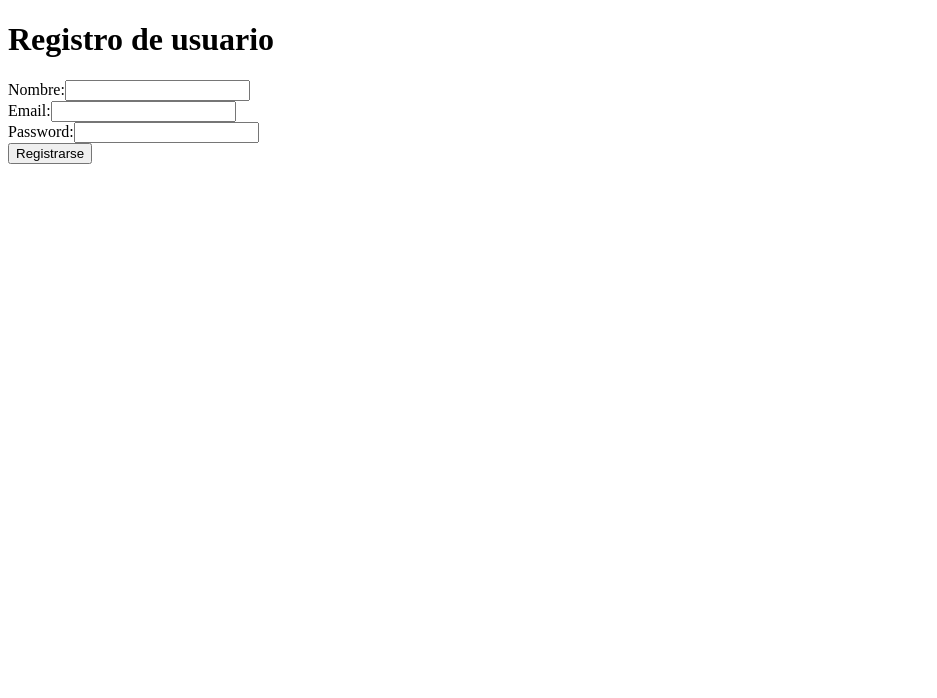
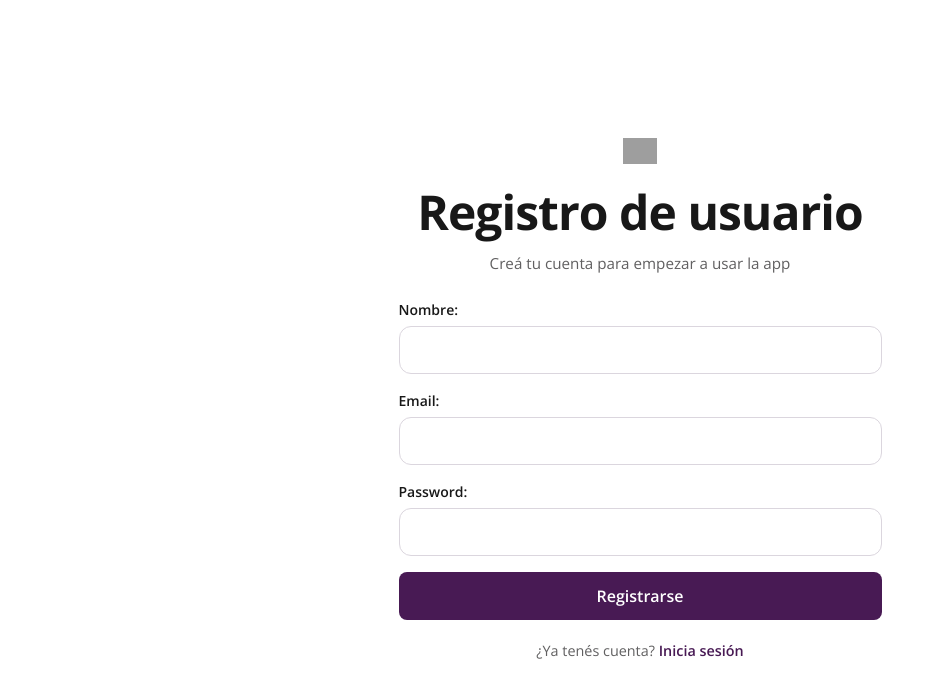
Before and after one commit to Matu-Dev-JS/2026_UTN_SLACK_TM_MAR_JUE_OCT, a React (Vite) app in the folder Frontend/: page /register in a window 1280 px wide. Shown: the top 698 px of the page, without its empty margins (0-937 px from the left). Built offline with nearby package versions, Linux system fonts and the light colour scheme; no server answers; grey boxes are pictures that could not be loaded.

Commit message:
Clase 26

```diff
--- /dev/null
+++ b/Frontend/src/Components/Alert/Alert.css
@@ -0,0 +1,79 @@
+/*
+  Alertas inline (variables semanticas definidas en globals.css).
+  Aparecen dentro del flujo del formulario y empujan el contenido,
+  sin overlay ni modal.
+*/
+
+.alert {
+  display: flex;
+  align-items: flex-start;
+  gap: 10px;
+  width: 100%;
+  padding: 12px 14px;
+  font-size: 0.925rem;
+  line-height: 1.45;
+  border-radius: var(--radius-sm);
+  border: 1px solid transparent;
+  text-align: left;
+  animation: alert-in 0.25s ease-out;
+}
+
+/* Indicador visual a la izquierda compatible con la flexbox del banner */
+.alert::before {
+  flex-shrink: 0;
+  font-weight: 700;
+  line-height: 1.45;
+}
+
+.alert--error {
+  background-color: var(--error-bg);
+  border-color: rgba(224, 30, 90, 0.35);
+  border-left: 4px solid var(--error-color);
+  color: var(--error-ink);
+}
+
+.alert--error::before {
+  content: '⚠';
+  color: var(--error-color);
+}
+
+.alert--success {
+  background-color: var(--success-bg);
+  border-color: rgba(43, 172, 118, 0.35);
+  border-left: 4px solid var(--success-color);
+  color: var(--success-ink);
+}
+
+.alert--success::before {
+  content: '✓';
+  color: var(--success-color);
+}
+
+.alert--info {
+  background-color: var(--info-bg);
+  border-color: rgba(18, 100, 163, 0.3);
+  border-left: 4px solid var(--info-color);
+  color: var(--info-ink);
+}
+
+.alert--info::before {
+  content: 'ⓘ';
+  color: var(--info-color);
+}
+
+@keyframes alert-in {
+  from {
+    opacity: 0;
+    transform: translateY(-4px);
+  }
+  to {
+    opacity: 1;
+    transform: translateY(0);
+  }
+}
+
+@media (prefers-reduced-motion: reduce) {
+  .alert {
+    animation: none;
+  }
+}
--- /dev/null
+++ b/Frontend/src/Components/Alert/Alert.jsx
@@ -0,0 +1,21 @@
+import React from 'react'
+import './Alert.css'
+
+/*
+  Mensaje inline de feedback para el usuario (errores del servidor,
+  confirmaciones, avisos). Se renderiza en el flujo del formulario,
+  no como modal.
+
+  Uso:
+    <Alert type="error">El correo ya esta registrado</Alert>
+    <Alert type="success">Registro exitoso</Alert>
+*/
+function Alert({ type = 'info', children }) {
+  return (
+    <div role='status' className={`alert alert--${type}`}>
+      {children}
+    </div>
+  )
+}
+
+export default Alert
--- /dev/null
+++ b/Frontend/src/Components/Form/Form.css
@@ -0,0 +1,184 @@
+/*
+  Estilos de formularios de la aplicacion (reutilizables en Register,
+  Login, etc.). Consume las variables de globals.css.
+*/
+
+/* ---------- Layout de pantalla (fondo + tarjeta centrada) ---------- */
+
+.form-screen {
+  min-height: 100vh;
+  display: flex;
+  align-items: center;
+  justify-content: center;
+  padding: 24px 16px;
+  background-color: var(--surface);
+}
+
+.form-card {
+  width: 100%;
+  background-color: var(--surface);
+  border-radius: var(--radius-lg);
+  padding: 36px;
+}
+
+.form-title {
+  font-size: 48px;
+  font-weight: 700;
+  letter-spacing: -0.02em;
+  text-align: center;
+  white-space: nowrap; /* titulo siempre en una linea */
+  margin-bottom: 4px;
+}
+
+.form-logo {
+  display: block;
+  margin: 0 auto 12px;
+}
+
+.form-subtitle {
+  font-size: 0.95rem;
+  color: var(--text-muted);
+  text-align: center;
+  margin-bottom: 24px;
+}
+
+/* ---------- Formulario ---------- */
+
+.form-stack {
+  display: flex;
+  flex-direction: column;
+  gap: 16px;
+  width: 100%;
+  max-width: 483px; /* los campos tienen limite aunque el card no */
+  margin: 0 auto;
+}
+
+.form-field {
+  display: flex;
+  flex-direction: column;
+}
+
+.form-field__label {
+  font-size: 0.875rem;
+  font-weight: 600;
+  margin-bottom: 6px;
+  color: var(--ink);
+}
+
+.form-field__input {
+  width: 100%;
+  min-height: 48px;
+  padding: 12px 14px;
+  font-size: 1rem; /* evita zoom automatico en iOS */
+  font-family: inherit;
+  color: var(--ink);
+  background-color: var(--surface);
+  border: 1.5px solid var(--border);
+  border-radius: 12px;
+  transition: border-color 0.2s ease, box-shadow 0.2s ease;
+}
+
+.form-field__input:hover:not(:focus) {
+  border-color: var(--border-strong);
+}
+
+.form-field__input:focus {
+  outline: none;
+  border-color: transparent;
+  box-shadow:
+    0 0 0 1px var(--brand),
+    0 0 0 5px color-mix(in srgb, var(--brand) 30%, transparent);
+}
+
+/* ---------- Boton primario ---------- */
+
+.form-btn {
+  display: flex;
+  align-items: center;
+  justify-content: center;
+  gap: 10px;
+  width: 100%;
+  min-height: 48px;
+  padding: 12px 16px;
+  font-family: inherit;
+  font-size: 1rem;
+  font-weight: 600;
+  color: #ffffff;
+  background-color: var(--brand);
+  border: none;
+  border-radius: var(--radius-sm);
+  cursor: pointer;
+  transition: background-color 0.2s ease, transform 0.05s ease;
+}
+
+.form-btn:hover:not(:disabled) {
+  background-color: var(--brand-dark);
+}
+
+.form-btn:active:not(:disabled) {
+  transform: scale(0.99);
+}
+
+.form-btn:focus-visible {
+  outline: 3px solid var(--brand-soft);
+  outline-offset: 2px;
+}
+
+.form-btn:disabled {
+  opacity: 0.75;
+  cursor: progress;
+}
+
+.form-btn__spinner {
+  width: 18px;
+  height: 18px;
+  flex-shrink: 0;
+  border: 2.5px solid rgba(255, 255, 255, 0.35);
+  border-top-color: #ffffff;
+  border-radius: 50%;
+  animation: form-spin 0.7s linear infinite;
+}
+
+@keyframes form-spin {
+  to {
+    transform: rotate(360deg);
+  }
+}
+
+/* ---------- Pie: link a otra pantalla ---------- */
+
+.form-footer {
+  margin-top: 20px;
+  text-align: center;
+  font-size: 0.9rem;
+  color: var(--text-muted);
+}
+
+.form-footer a {
+  color: var(--brand);
+  font-weight: 600;
+  text-decoration: none;
+}
+
+.form-footer a:hover {
+  text-decoration: underline;
+}
+
+/* ---------- Responsive (pantallas pequeñas) ---------- */
+
+@media (max-width: 480px) {
+  .form-screen {
+    padding: 16px 12px;
+  }
+
+  .form-card {
+    padding: 24px 20px;
+    border-radius: 14px;
+  }
+
+  /* 48px se escriba en una sola linea, en pantallas pequeñas se escala
+     para que quepa sin desbordar el card (mantiene la misma linea). */
+  .form-title {
+    font-size: 7vw;
+  }
+}
--- /dev/null
+++ b/Frontend/src/Components/Form/FormButton.jsx
@@ -0,0 +1,31 @@
+import React from 'react'
+import './Form.css'
+
+/*
+  Boton primario de formulario. Cuando `loading` es true queda
+  deshabilitado y muestra un spinner con texto de progreso, sin
+  cambiar de tamaño (mismo ancho/alto) para no mover el layout.
+
+  Uso:
+    <FormButton loading={loading}>Registrarse</FormButton>
+*/
+function FormButton({ loading = false, disabled = false, children }) {
+  return (
+    <button
+      type='submit'
+      className={`form-btn${loading ? ' form-btn--loading' : ''}`}
+      disabled={loading || disabled}
+    >
+      {loading ? (
+        <>
+          <span className='form-btn__spinner' aria-hidden='true'></span>
+          Registrando…
+        </>
+      ) : (
+        children
+      )}
+    </button>
+  )
+}
+
+export default FormButton
--- /dev/null
+++ b/Frontend/src/Components/Form/TextField.jsx
@@ -0,0 +1,45 @@
+import React from 'react'
+import './Form.css'
+
+/*
+  Campo de formulario reutilizable (label + input).
+
+  Uso:
+    <TextField
+      name="email"
+      label="Email:"
+      type="email"
+      value={formState.email}
+      onChange={handleChangeInput}
+      autoComplete="email"
+    />
+*/
+function TextField({
+  name,
+  label,
+  type = 'text',
+  value,
+  onChange,
+  autoComplete,
+  ...props
+}) {
+  return (
+    <div className='form-field'>
+      <label className='form-field__label' htmlFor={name}>
+        {label}
+      </label>
+      <input
+        className='form-field__input'
+        id={name}
+        name={name}
+        type={type}
+        value={value}
+        onChange={onChange}
+        autoComplete={autoComplete}
+        {...props}
+      />
+    </div>
+  )
+}
+
+export default TextField
--- /dev/null
+++ b/Frontend/src/globals.css
@@ -0,0 +1,63 @@
+/*
+  Variables y estilos globales de la aplicacion.
+  Paleta inspirada en Slack con color principal #481A54 (aubergine).
+*/
+
+/* Fuente Open Sans (recurso externo, sin librerias) */
+@import url('https://fonts.googleapis.com/css2?family=Open+Sans:wght@400;600;700;800&display=swap');
+
+:root {
+  /* Color de marca */
+  --brand: #481A54;
+  --brand-dark: #360F41;
+  --brand-soft: rgba(72, 26, 84, 0.15);
+
+  /* Texto */
+  --ink: #181818;
+  --text-muted: #616061;
+
+  /* Superficies y bordes */
+  --surface: #FFFFFF;
+  --surface-muted: #FFFFFF;
+  --border: #DBD6DE;
+  --border-strong: #B4AABD;
+
+  /* Semanticos */
+  --error-color: #E01E5A;
+  --error-bg: #FBEDF0;
+  --error-ink: #8F1239;
+  --success-color: #2BAC76;
+  --success-bg: #EBF9F1;
+  --success-ink: #1D6E4B;
+  --info-color: #1264A3;
+  --info-bg: #EDF2F9;
+  --info-ink: #17527D;
+
+  /* Formas */
+  --radius-sm: 8px;
+  --radius-lg: 16px;
+
+  /* Tipografia */
+  --font-stack: "Open Sans", -apple-system, BlinkMacSystemFont, "Segoe UI",
+    Roboto, "Helvetica Neue", Arial, sans-serif;
+}
+
+*,
+*::before,
+*::after {
+  box-sizing: border-box;
+  margin: 0;
+  padding: 0;
+}
+
+html {
+  -webkit-text-size-adjust: 100%;
+}
+
+body {
+  font-family: var(--font-stack);
+  color: var(--ink);
+  background-color: var(--surface-muted);
+  line-height: 1.5;
+  -webkit-font-smoothing: antialiased;
+}
--- a/Frontend/src/main.jsx
+++ b/Frontend/src/main.jsx
@@ -1,4 +1,4 @@
-
+import './globals.css'
 import { createRoot } from 'react-dom/client'
 import App from './App.jsx'
 import { BrowserRouter } from 'react-router'
--- a/Frontend/src/screens/RegisterScreen/RegisterScreen.jsx
+++ b/Frontend/src/screens/RegisterScreen/RegisterScreen.jsx
@@ -1,11 +1,17 @@
 import React from 'react'
+import { Link } from 'react-router'
 import useForm from '../../hooks/useForm'
 import useRequest from '../../hooks/useRequest'
 import { register } from '../../services/authService'
+import TextField from '../../Components/Form/TextField'
+import FormButton from '../../Components/Form/FormButton'
+import Alert from '../../Components/Alert/Alert'
+
 function RegisterScreen() {
   const initial_state = { name: '', email: '', password: '' }
   const { formState, handleChangeInput } = useForm(initial_state)
   const { loading, response, error, sendRequest } = useRequest()
+
   async function handleSubmit(event) {
     event.preventDefault()
     sendRequest(
@@ -15,56 +21,67 @@ function RegisterScreen() {
   }
 
   return (
-    <div>
-      <h1>Registro de usuario</h1>
-      <form onSubmit={handleSubmit}>
-        <div>
-          <label htmlFor="name">Nombre:</label>
-          <input
+    <div className='form-screen'>
+      <div className='form-card'>
+        <img
+          className='form-logo'
+          alt='Slack'
+          height='26'
+          title='Slack'
+          src='https://a.slack-edge.com/bv1-13/slack_logo-97f7334.svg'
+        />
+        <h1 className='form-title'>Registro de usuario</h1>
+        <p className='form-subtitle'>Creá tu cuenta para empezar a usar la app</p>
+        <form className='form-stack' onSubmit={handleSubmit}>
+          <TextField
             name='name'
-            id='name'
+            label='Nombre:'
             type='text'
             value={formState.name}
             onChange={handleChangeInput}
+            autoComplete='name'
           />
-        </div>
-        <div>
-          <label htmlFor="email">Email:</label>
-          <input
+          <TextField
             name='email'
-            id='email'
+            label='Email:'
             type='email'
             value={formState.email}
             onChange={handleChangeInput}
+            autoComplete='email'
           />
-        </div>
-        <div>
-          <label htmlFor="password">Password:</label>
-          <input
+          <TextField
             name='password'
-            id='password'
+            label='Password:'
             type='password'
             value={formState.password}
             onChange={handleChangeInput}
+            autoComplete='new-password'
           />
-        </div>
           {
             error
             &&
             !loading
             &&
-          <span style={{ color: 'red' }}>{error}</span>
+            <Alert type='error'>{error}</Alert>
           }
+          <FormButton loading={loading}>Registrarse</FormButton>
           {
-          loading
-            ? <button type='submit' disabled={true} >Cargando...</button>
-            : <button type='submit'>Registrarse</button>
-        }
-        {
-          response && !loading && <span style={{ color: 'greenyellow' }}>Registro exitoso, revisa tu correo electronico para verificar la cuenta</span>
+            response
+            &&
+            !loading
+            &&
+            <Alert type='success'>
+              Registro exitoso, revisa tu correo electronico para verificar la
+              cuenta
+            </Alert>
           }
         </form>
+        <p className='form-footer'>
+          ¿Ya tenés cuenta? <Link to='/login'>Inicia sesión</Link>
+        </p>
+      </div>
     </div>
   )
 }
+
 export default RegisterScreen
```
Lines whose indentation alone changed are shown as unchanged.
